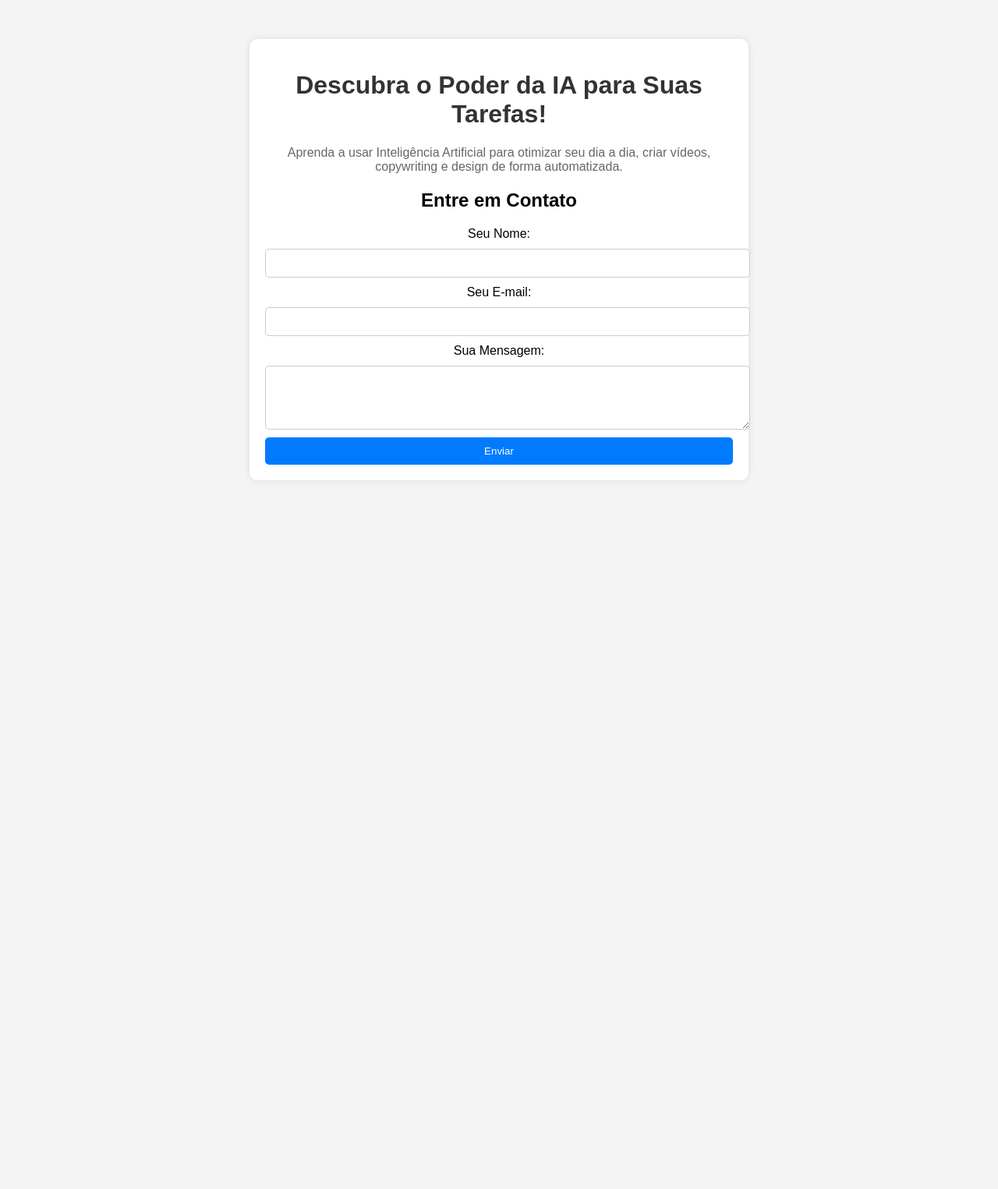
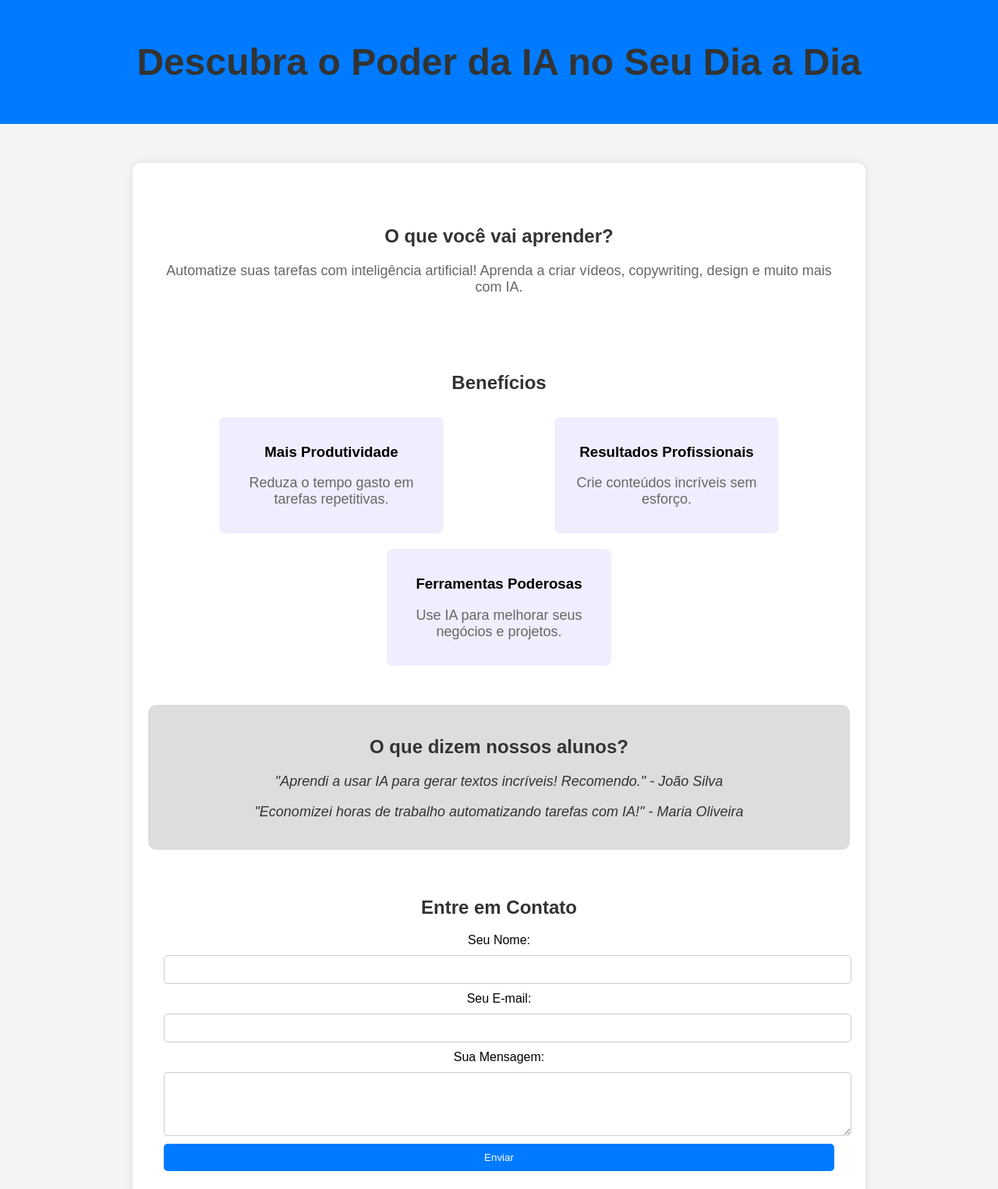
Before and after one commit to 01651164126/Kit-ia-lqnding-page, a plain HTML site: page index.html in a window 1280 px wide. Shown: the whole page at 78% size. Before the commit the page ends 800 px from the top, so only its background shows below. Drawn offline with Linux system fonts and the light colour scheme.

Commit message:
index.html

```diff
--- a/index.html
+++ b/index.html
@@ -3,7 +3,7 @@
 <head>
     <meta charset="UTF-8">
     <meta name="viewport" content="width=device-width, initial-scale=1.0">
-    <title>Landing Page - IA para Tarefas do Dia a Dia</title>
+    <title>IA para Tarefas do Dia a Dia</title>
     <style>
         body {
             font-family: Arial, sans-serif;
@@ -13,18 +13,50 @@
             text-align: center;
         }
         .container {
-            max-width: 600px;
+            max-width: 900px;
             margin: 50px auto;
             padding: 20px;
             background: white;
             box-shadow: 0px 0px 10px rgba(0, 0, 0, 0.1);
             border-radius: 10px;
         }
-        h1 {
+        header {
+            background-color: #007BFF;
+            color: white;
+            padding: 20px;
+            font-size: 24px;
+        }
+        section {
+            margin: 20px 0;
+            padding: 20px;
+        }
+        h1, h2 {
             color: #333;
         }
         p {
             color: #666;
+            font-size: 18px;
+        }
+        .benefits {
+            display: flex;
+            flex-wrap: wrap;
+            justify-content: space-around;
+        }
+        .benefit-box {
+            width: 30%;
+            padding: 15px;
+            background-color: #eef;
+            border-radius: 8px;
+            margin: 10px;
+        }
+        .testimonials {
+            background-color: #ddd;
+            padding: 20px;
+            border-radius: 10px;
+        }
+        .testimonial {
+            font-style: italic;
+            color: #333;
         }
         form {
             display: flex;
@@ -52,10 +84,41 @@
 </head>
 <body>
 
+    <header>
+        <h1>Descubra o Poder da IA no Seu Dia a Dia</h1>
+    </header>
+
     <div class="container">
-        <h1>Descubra o Poder da IA para Suas Tarefas!</h1>
-        <p>Aprenda a usar Inteligência Artificial para otimizar seu dia a dia, criar vídeos, copywriting e design de forma automatizada.</p>
+        <section>
+            <h2>O que você vai aprender?</h2>
+            <p>Automatize suas tarefas com inteligência artificial! Aprenda a criar vídeos, copywriting, design e muito mais com IA.</p>
+        </section>
 
+        <section>
+            <h2>Benefícios</h2>
+            <div class="benefits">
+                <div class="benefit-box">
+                    <h3>Mais Produtividade</h3>
+                    <p>Reduza o tempo gasto em tarefas repetitivas.</p>
+                </div>
+                <div class="benefit-box">
+                    <h3>Resultados Profissionais</h3>
+                    <p>Crie conteúdos incríveis sem esforço.</p>
+                </div>
+                <div class="benefit-box">
+                    <h3>Ferramentas Poderosas</h3>
+                    <p>Use IA para melhorar seus negócios e projetos.</p>
+                </div>
+            </div>
+        </section>
+
+        <section class="testimonials">
+            <h2>O que dizem nossos alunos?</h2>
+            <p class="testimonial">"Aprendi a usar IA para gerar textos incríveis! Recomendo." - João Silva</p>
+            <p class="testimonial">"Economizei horas de trabalho automatizando tarefas com IA!" - Maria Oliveira</p>
+        </section>
+
+        <section>
             <h2>Entre em Contato</h2>
             <form action="https://formspree.io/f/cd32fab5656f4d1d86570c55388d0388" method="POST">
                 <label for="name">Seu Nome:</label>
@@ -69,6 +132,7 @@
 
                 <button type="submit">Enviar</button>
             </form>
+        </section>
     </div>
 
 </body>
```
Lines whose indentation alone changed are shown as unchanged.
